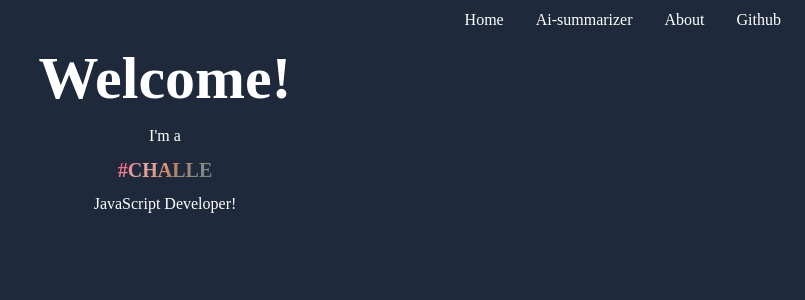
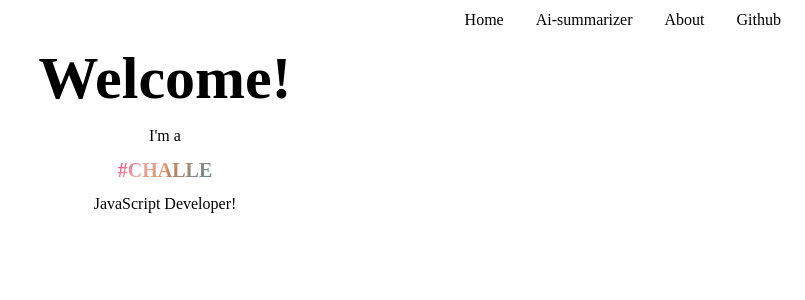
Before and after one commit to ista1024/ista1024.github.io, a Next.js app: page / in a window 1280 px wide. Shown: the top 300 px of the page, without its empty margins (475-1280 px from the left). Built offline with nearby package versions, Linux system fonts and the light colour scheme.

Commit message:
separate proveiders components

```diff
--- a/app/layout.tsx
+++ b/app/layout.tsx
@@ -1,10 +1,8 @@
-"use client";
+"use client"
 
 import '@/styles/globals.css'
 import { Inter } from 'next/font/google'
-import { Provider } from 'react-redux'
-import { store } from '@/services/store'
-import { ThemeProvider } from "@/components/theme-provider"
+import { Providers } from "./providers"
 import Navbar from './Navbar'
 
 const inter = Inter({ subsets: ['latin'] })
@@ -15,16 +13,14 @@ export default function RootLayout({
   children: React.ReactNode
 }) {
   return (
-    <html lang="en">
+    <html lang="en" suppressHydrationWarning>
       <body>
-        <Provider store={store}>
-          <ThemeProvider attribute="class" defaultTheme="dark" enableSystem>
-            <div className="app">
-              <Navbar />
-              {children}
-            </div>
-          </ThemeProvider>
-        </Provider>
+        <Providers>
+          <div className="app transition-all">
+            <Navbar />
+            {children}
+          </div>
+        </Providers>
       </body>
     </html>
   )
--- /dev/null
+++ b/app/providers.tsx
@@ -0,0 +1,16 @@
+"use client"
+
+import { Provider } from 'react-redux'
+import { store } from '@/services/store'
+import { ThemeProvider } from 'next-themes'
+import { ThemeProviderProps } from "next-themes/dist/types"
+
+export function Providers({ children }: ThemeProviderProps) {
+  return (
+    <Provider store={store}>
+      <ThemeProvider attribute="class" >
+        {children}
+      </ThemeProvider>
+    </Provider>
+  )
+}
```
